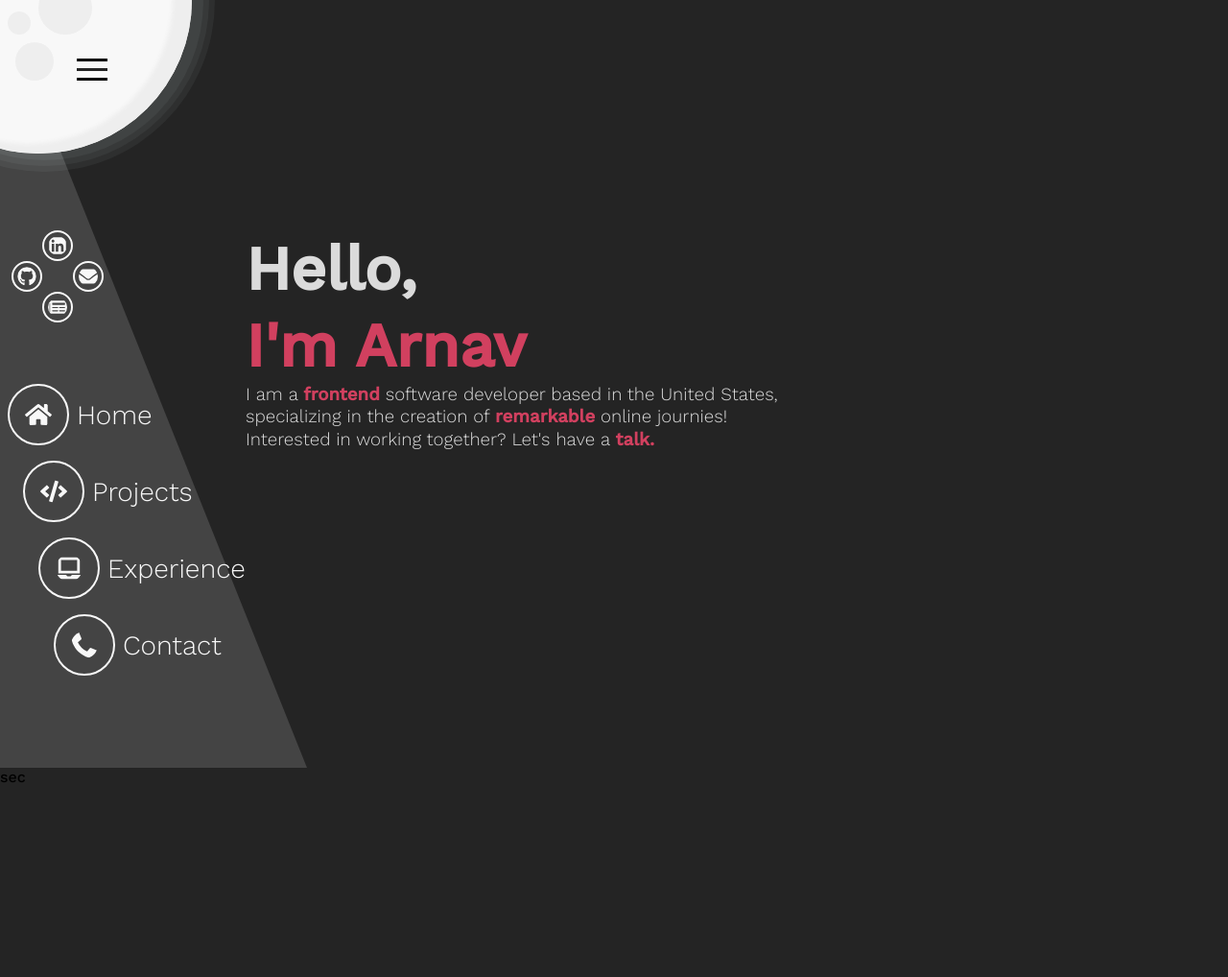
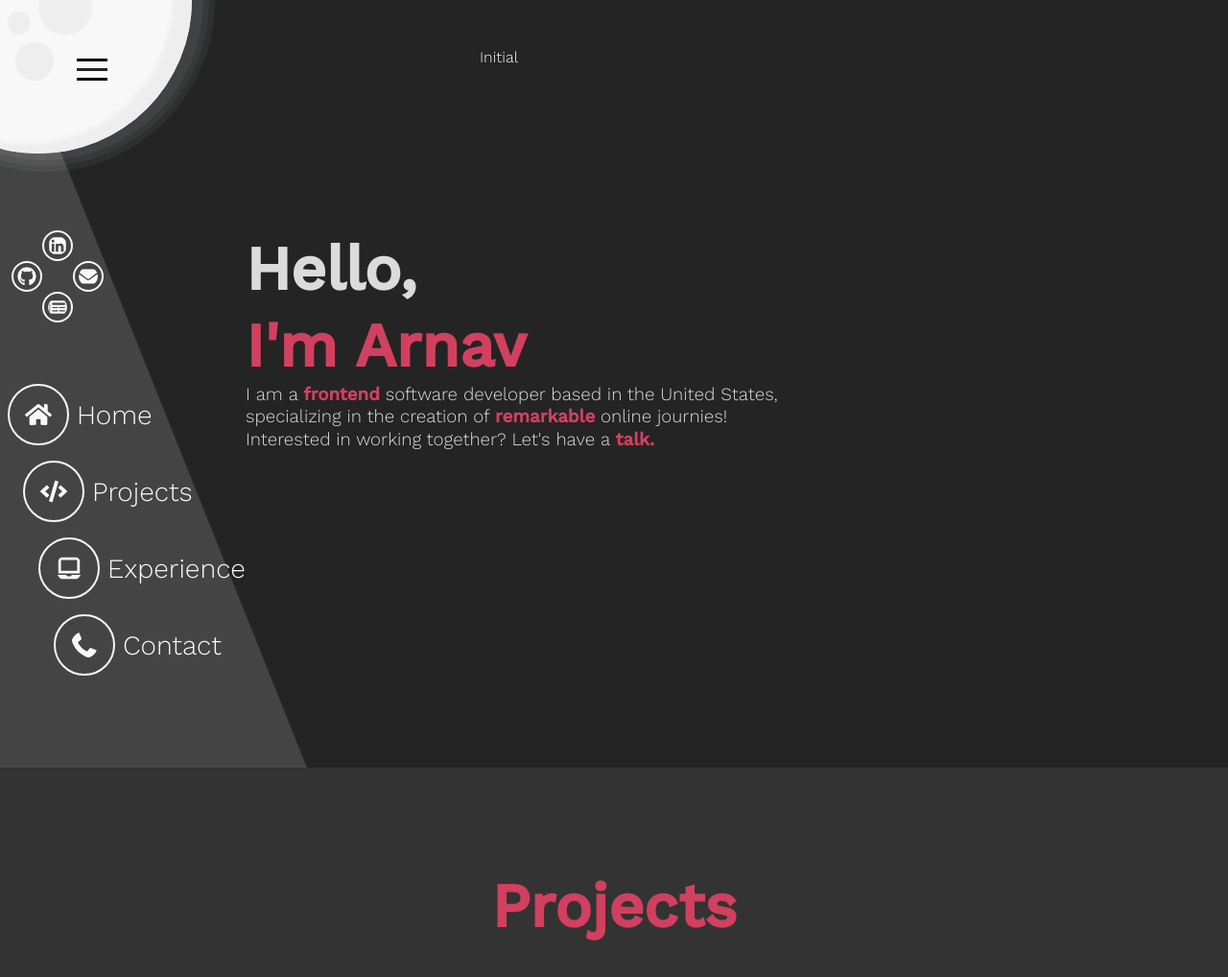
Before and after one commit to Arnav350/portfolio, a React (Create React App) app: page / in a window 1280 px wide. Shown: the top 1018 px of the page at 96% size. Built offline with nearby package versions, Linux system fonts and the light colour scheme.

Commit message:
worked on nav--social and started projects section

```diff
--- a/src/App.css
+++ b/src/App.css
@@ -121,7 +121,7 @@ body::-webkit-scrollbar-thumb {
   font-weight: 300;
   color: #f8f8f8;
   opacity: 0;
-  transform: translateX(-50%);
+  visibility: hidden;
   transition: all 200ms;
 }
 
@@ -177,7 +177,16 @@ body::-webkit-scrollbar-thumb {
 .nav--email:hover .nav__name--email,
 .nav--resume:hover .nav__name--resume {
   opacity: 1;
-  transform: translateY(16px)
+  visibility: visible;
+  transform: translateY(-16px);
+}
+
+.nav__social--name {
+  position: fixed;
+  top: 50px;
+  left: 500px;
+  font-weight: 300;
+  color: #f8f8f8;
 }
 
 /* intro__circle */
@@ -278,7 +287,18 @@ body::-webkit-scrollbar-thumb {
 
 /* portfolio */
 
-.portfolio {
+.projects {
   height: 200vh;
-  background-color: #242424;
+  background-color: #333333;
 }
+
+.temp {
+  display: flex;
+  justify-content: center;
+}
+
+.projects__title {
+  padding: 64px;
+  font-size: 64px;
+  color: #d1405f;
+}
--- a/src/App.tsx
+++ b/src/App.tsx
@@ -22,6 +22,8 @@ function App() {
       setNav(false);
     }
   }
+
+  // function toggleNavName(input: string) {}
 
   return (
     <main>
@@ -64,6 +66,7 @@ function App() {
               <FaNewspaper className="nav__social__icon nav__icon--resume" />
               <h4 className="nav__social__name nav__name--resume">Resume</h4>
             </button>
+            <h4 className="nav__social--name">Initial</h4>
           </div>
         </div>
         <div className="nav__circle">
@@ -89,7 +92,11 @@ function App() {
           </h3>
         </div>
       </section>
-      <section className="portfolio">sec</section>
+      <section className="projects">
+        <div className="temp container">
+          <h1 className="projects__title">Projects</h1>
+        </div>
+      </section>
       <footer>footer</footer>
     </main>
   );
```
